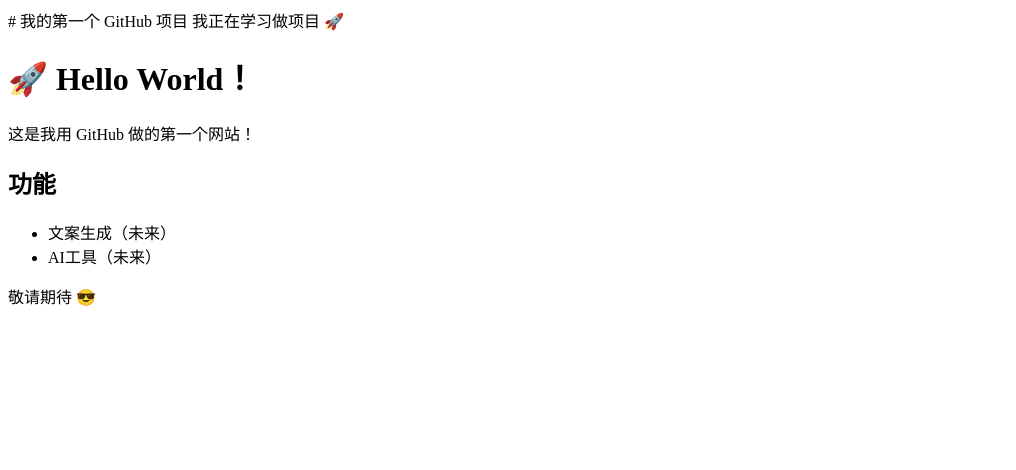
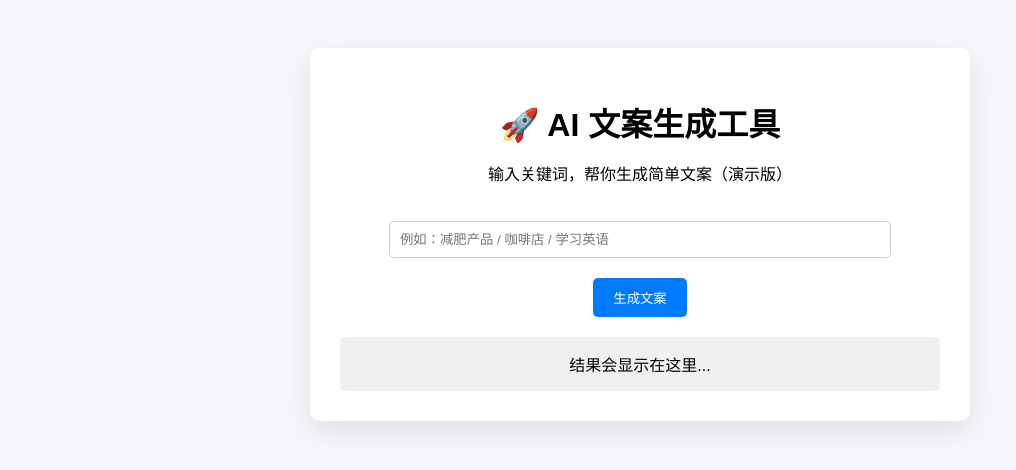
Before and after one commit to danmoningjing/great-expection, a plain HTML site: page index.html in a window 1280 px wide. Shown: the whole page, without its empty margins (0-1016 px from the left). Drawn offline with Linux system fonts and the light colour scheme.

Commit message:
Update index.html
more attractive page

```diff
--- a/index.html
+++ b/index.html
@@ -1,24 +1,95 @@
-# 我的第一个 GitHub 项目
-
-我正在学习做项目 🚀
-
-
 <!DOCTYPE html>
 <html>
 <head>
   <meta charset="UTF-8">
-  <title>我的第一个网站</title>
+  <title>AI 文案工具</title>
+
+  <style>
+    body {
+      font-family: Arial;
+      background: #f5f7fa;
+      text-align: center;
+      padding: 40px;
+    }
+
+    .container {
+      background: white;
+      max-width: 600px;
+      margin: auto;
+      padding: 30px;
+      border-radius: 10px;
+      box-shadow: 0 10px 30px rgba(0,0,0,0.1);
+    }
+
+    h1 {
+      margin-bottom: 10px;
+    }
+
+    input {
+      width: 80%;
+      padding: 10px;
+      margin-top: 20px;
+      border: 1px solid #ccc;
+      border-radius: 5px;
+    }
+
+    button {
+      margin-top: 20px;
+      padding: 10px 20px;
+      border: none;
+      background: #007bff;
+      color: white;
+      border-radius: 5px;
+      cursor: pointer;
+    }
+
+    button:hover {
+      background: #0056b3;
+    }
+
+    .result {
+      margin-top: 20px;
+      padding: 15px;
+      background: #f0f0f0;
+      border-radius: 5px;
+    }
+  </style>
 </head>
+
 <body>
-  <h1>🚀 Hello World！</h1>
-  <p>这是我用 GitHub 做的第一个网站！</p>
 
-  <h2>功能</h2>
-  <ul>
-    <li>文案生成（未来）</li>
-    <li>AI工具（未来）</li>
-  </ul>
+  <div class="container">
+    <h1>🚀 AI 文案生成工具</h1>
+    <p>输入关键词，帮你生成简单文案（演示版）</p>
 
-  <p>敬请期待 😎</p>
+    <input id="input" placeholder="例如：减肥产品 / 咖啡店 / 学习英语">
+
+    <br>
+
+    <button onclick="generate()">生成文案</button>
+
+    <div class="result" id="result">
+      结果会显示在这里...
+    </div>
+  </div>
+
+  <script>
+    function generate() {
+      let text = document.getElementById("input").value;
+
+      if (!text) {
+        alert("请输入内容");
+        return;
+      }
+
+      let result = "🔥 爆款文案：\n\n";
+      result += "你还在为「" + text + "」烦恼吗？\n";
+      result += "现在有了更简单的方法，让你轻松搞定！\n";
+      result += "赶快试试吧！";
+
+      document.getElementById("result").innerText = result;
+    }
+  </script>
+
 </body>
 </html>
```
